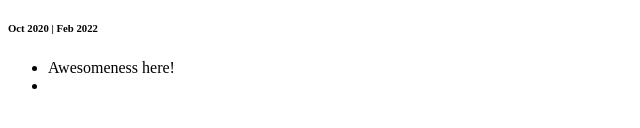
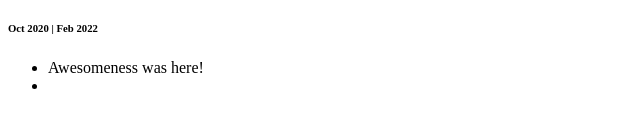
Before and after one commit to johnthoma24/johnthoma24.github.io, a plain HTML site: page index.html in a window 1280 px wide. Shown: the part 484-612 px from the top of the page, 0-640 px from the left. Drawn offline with Linux system fonts and the light colour scheme.

Commit message:
Update index.html

```diff
--- a/index.html
+++ b/index.html
@@ -21,7 +21,7 @@
   <H6> Oct 2020 | Feb 2022  </H6>
 
   <ul>
-    <li>Awesomeness here!   </li>
+    <li>Awesomeness was here!   </li>
     <li>   </li>
   </ul>
 
```
